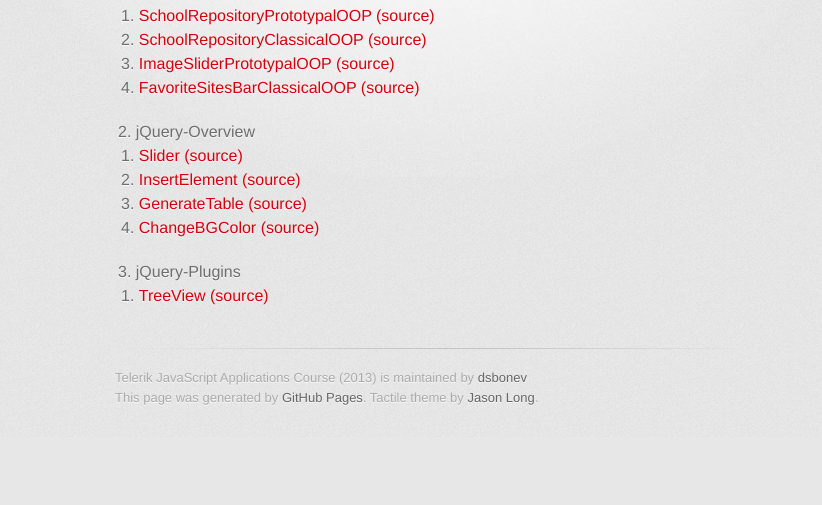
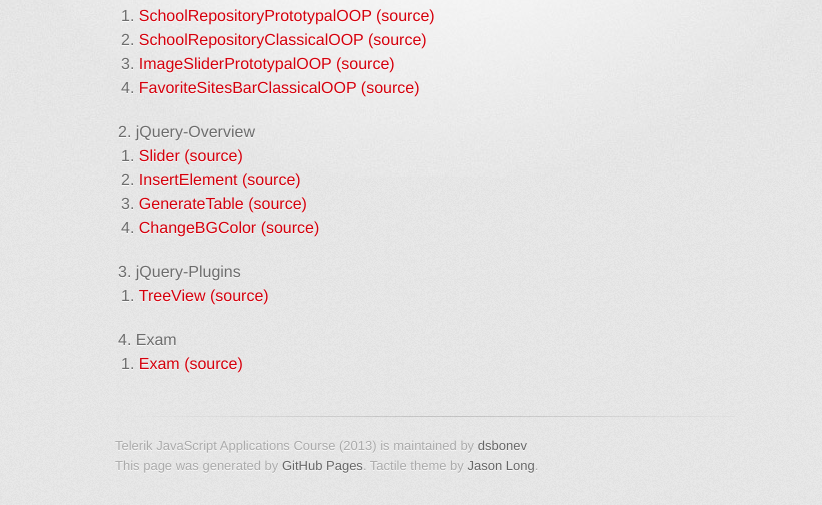
Before and after one commit to dsbonev/telerik-course-javascript-applications, a plain HTML site: page index.html in a window 1280 px wide. Shown: the part 396-901 px from the top of the page, without its empty margins (215-1037 px from the left). Before the commit the page ends 833 px from the top, so only its background shows below. Drawn offline with Linux system fonts and the light colour scheme; a web font is replaced by a local one.

Commit message:
add Exam solution

```diff
--- a/06.exam/js/persister.js
+++ b/06.exam/js/persister.js
@@ -3,8 +3,8 @@
 var persisters = (function () {
 	'use strict';
 
-	var nickname = localStorage.getItem('nickname');
-	var sessionKey = localStorage.getItem('sessionKey');
+	var nickname = 'myNickname'; //localStorage.getItem('nickname');
+	var sessionKey = 'mySessionKey'; //localStorage.getItem('sessionKey');
 
 	var globalErrorMessageEl = $('<ol id=global_error_message>')
 		.appendTo(document.body);
--- a/index.html
+++ b/index.html
@@ -184,6 +184,25 @@
                 </li>
               </ol>
             </li>
+            <li>Exam
+              <ol>
+                <li>
+                  <a
+                    id=exam
+                    href=06.exam/index.html
+                    target=_blank
+                    >
+                    Exam
+                  </a>
+                  <a
+                    href=https://github.com/dsbonev/telerik-course-javascript-applications/blob/master/06.exam/js/main.js#files
+                    target=_blank
+                    >
+                    (source)
+                  </a>
+                </li>
+              </ol>
+            </li>
           </ol>
         </section>
 
```
